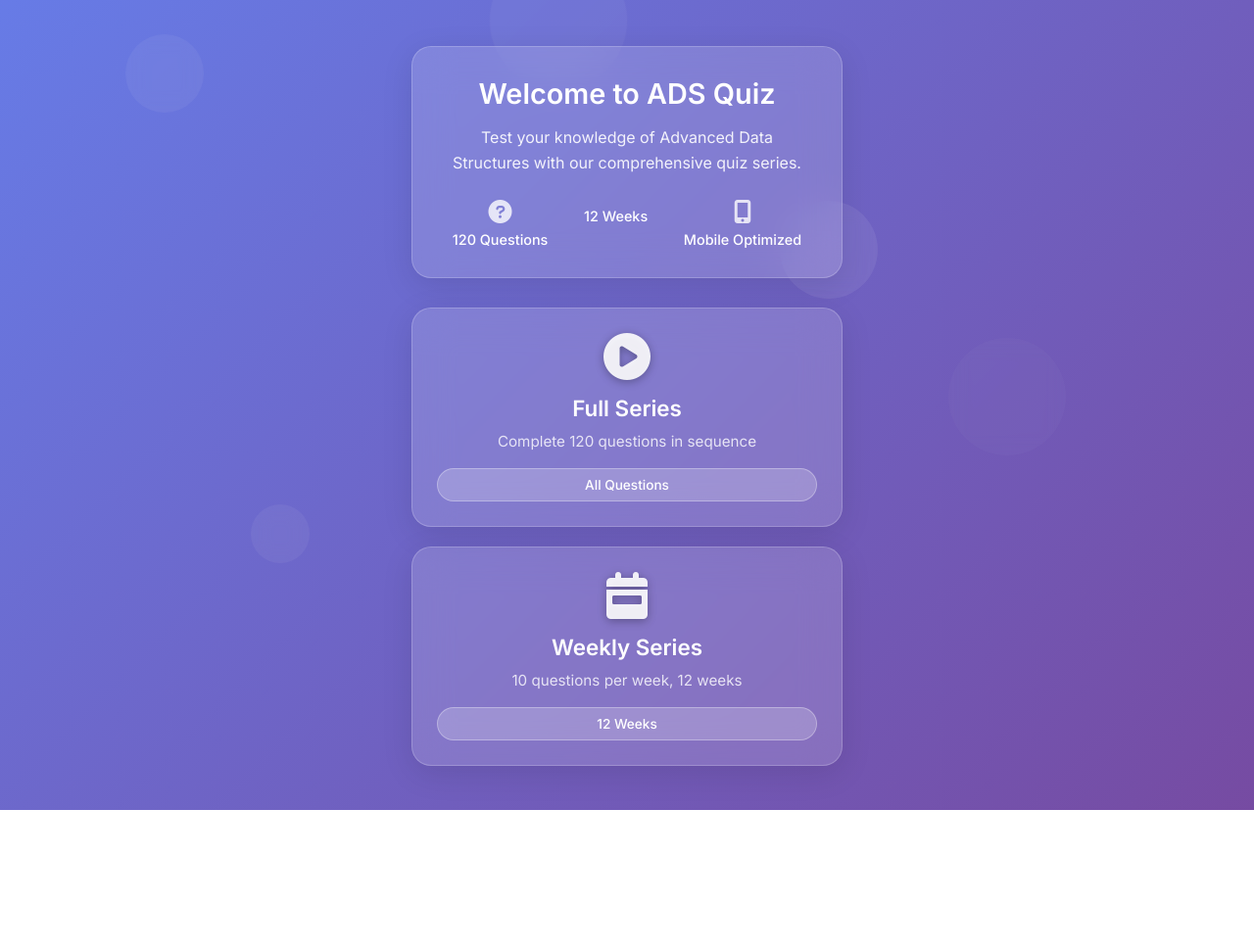
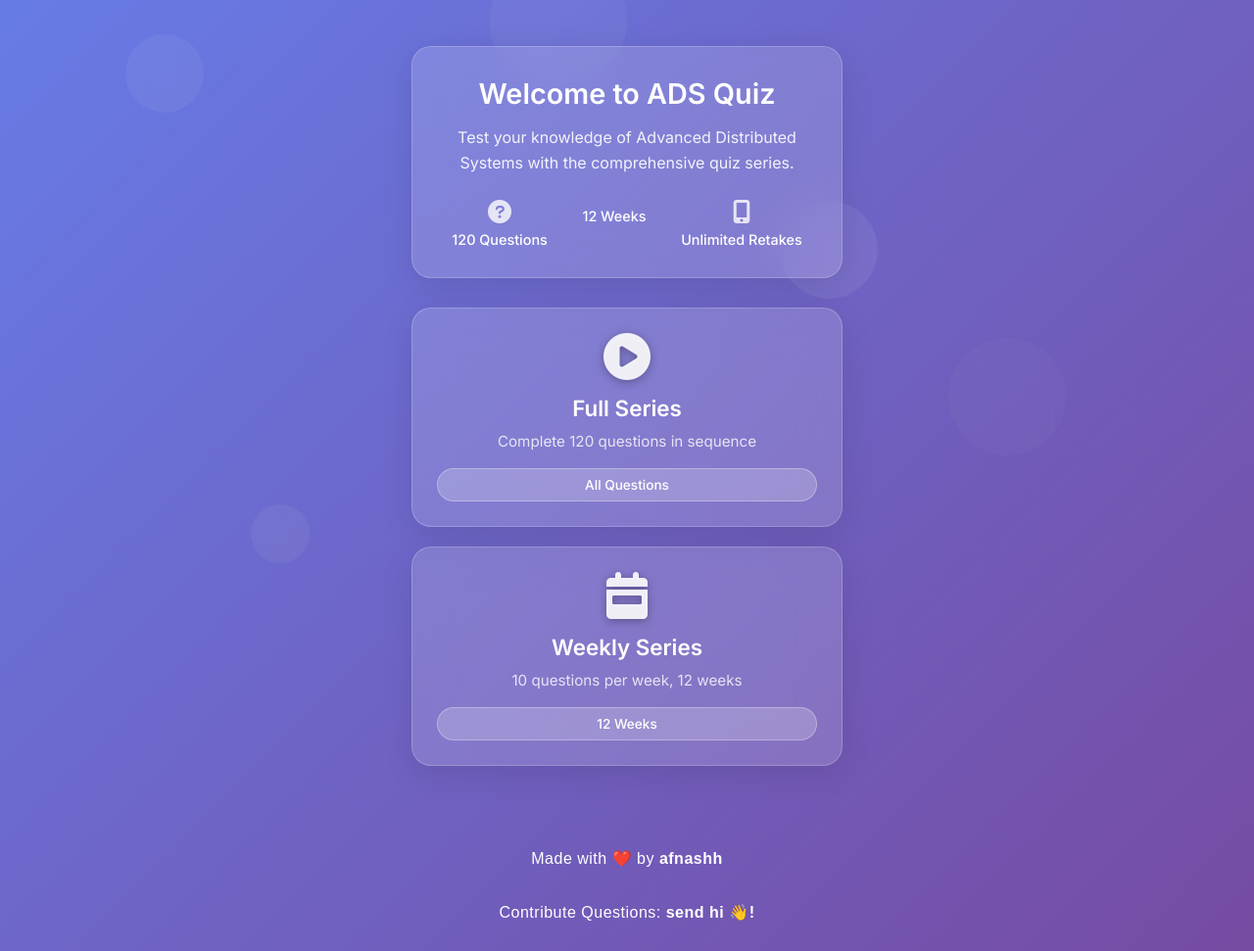
Before and after one commit to afnash/nptel_test, a plain HTML site: page index.html in a window 1280 px wide. Shown: the part 115-1086 px from the top of the page at 98% size. Before the commit the page ends 942 px from the top, so only its background shows below. Drawn offline with Linux system fonts and the light colour scheme.

Commit message:
minor updates

```diff
--- a/index.html
+++ b/index.html
@@ -41,7 +41,7 @@
             <div class="welcome-card">
                 <div class="welcome-content">
                     <h2>Welcome to ADS Quiz</h2>
-                    <p>Test your knowledge of Advanced Data Structures with our comprehensive quiz series.</p>
+                    <p>Test your knowledge of Advanced Distributed Systems with the comprehensive quiz series.</p>
                     <div class="stats">
                         <div class="stat">
                             <i class="fas fa-question-circle"></i>
@@ -53,7 +53,7 @@
                         </div>
                         <div class="stat">
                             <i class="fas fa-mobile-alt"></i>
-                            <span>Mobile Optimized</span>
+                            <span>Unlimited Retakes</span>
                         </div>
                     </div>
                 </div>
@@ -203,6 +203,12 @@
             <p>Loading quiz...</p>
         </div>
     </div>
+    <footer style="text-align:center;">
+  <p>Made with ❤️ by <a href="https://www.github.com/afnash" target="_blank">afnashh</a></p>
+  <br></br>
+  <p>Contribute Questions: <a href="https://wa.me/917902981323?text=hi,nptel question undee" target="_blank">send hi 👋!</a></p>
+
+</footer>
 
     <script src="script.js"></script>
 </body>
--- a/script.js
+++ b/script.js
@@ -446,6 +446,13 @@ function addSmoothAnimations() {
         observer.observe(el);
     });
 }
+const heart = document.querySelector('.heart');
+const link = document.querySelector('footer a');
+
+  link.addEventListener('click', () => {
+    heart.classList.add('pop');
+    setTimeout(() => heart.classList.remove('pop'), 300);
+  });
 
 // Initialize animations when DOM is loaded
 document.addEventListener('DOMContentLoaded', addSmoothAnimations);
--- a/styles.css
+++ b/styles.css
@@ -12,7 +12,36 @@ body {
     overflow-x: hidden;
     position: relative;
 }
+    footer {
+    text-align: center;
+    color: white;
+    font-family: "Poppins", Arial, sans-serif;
+    font-size: 16px;
+    letter-spacing: 0.5px;
+    margin-top: 40px;
+    margin-bottom: 30px;
+  }
 
+  footer a {
+    color: white;
+    font-weight: 600;
+    text-decoration: none;
+    transition: color 0.3s ease;
+    cursor: pointer;
+  }
+
+  footer a:hover {
+    color: #00bfff;
+  }
+
+  .heart {
+    display: inline-block;
+    transition: transform 0.3s ease;
+  }
+
+  .heart.pop {
+    transform: scale(1.5);
+  }
 /* Background Animation */
 .background-animation {
     position: fixed;
```
